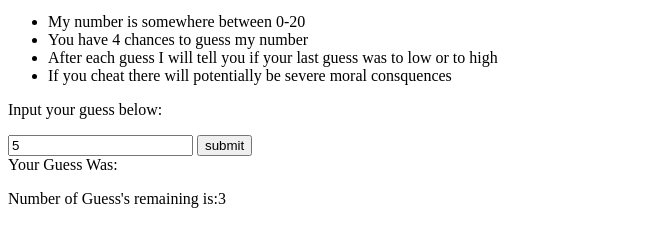
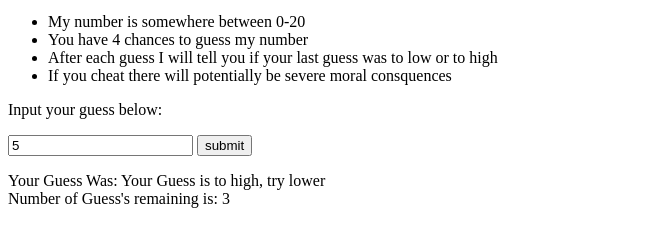
Before and after one commit to cackmed/number-guesser, a plain HTML site: page index.html in a window 1280 px wide. Both pictures are taken after typing "5" into the empty fields and a click on the input "submit". Shown: the part 101-348 px from the top of the page, without its empty margins (0-657 px from the left). Drawn offline with Linux system fonts and the light colour scheme.

Commit message:
we fixed some stuff

```diff
--- a/app.js
+++ b/app.js
@@ -2,26 +2,29 @@ import compareNumber from './function.js';
 // Initialize DOM elements
 const guessNumberinput = document.getElementById('guess-number');
 const submit = document.getElementById('submit');
-const userGuess = document.getElementById('guessed-number');
+const userGuess = document.getElementById('user-input-guess');
+let guessFeedback = document.getElementById('guess-feedback');
 guessNumberinput.textContent = 4;
 let guess = 4;
 const correctNumber = 3;
-
+//guessFeedback.textContent = 'testing';
 // Set Event handlers
 submit.addEventListener('click', () => {
     guess = guess - 1;
-    const result = compareNumber(userGuess, correctNumber);
+    const result = compareNumber(userGuess.value, correctNumber);
+
     if (result === 1) {
-        alert('Your Guess is to high, try lower');
+        guessFeedback.textContent = ('Your Guess is to high, try lower');
     }
     else if (result === -1) {
-        alert('Your Guess is to low, try higher');
+        guessFeedback.textContent = ('Your Guess is to low, try higher');
     }
     else if (result === 0) {
-        alert('Your Guess is Correct, congrats');
+        guessFeedback.textContent = ('Your Guess is Correct, congrats');
     }
     guessNumberinput.textContent = guess;
     if (guess === 0) {
         document.getElementById('submit').disabled = true;
     }
+    console.log(userGuess.value);
 });
--- a/index.html
+++ b/index.html
@@ -26,14 +26,14 @@
     Input your guess below:
 </p>
 
-    <input type="number" id="guessed-number">
+    <input type="number" id="user-input-guess">
     <input type="submit" id="submit" value="submit">
 
 
-    <div>Your Guess Was:<span id="user-guess"></span></div>
 </p>
+<div>Your Guess Was: <span id="guess-feedback"></span></div>
 
-<div>Number of Guess's remaining is:<span id="guess-number"></span></div>
+<div>Number of Guess's remaining is: <span id="guess-number"></span></div>
 
 
     <script type="module" src="app.js"></script>
```
